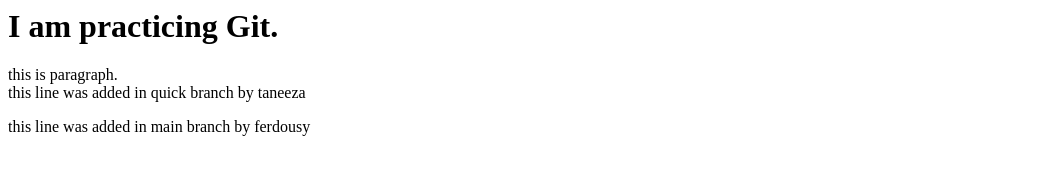
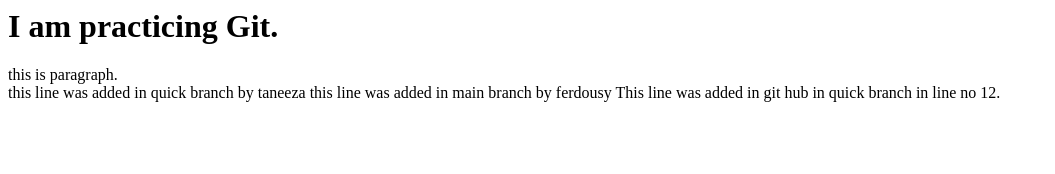
Before and after one commit to taneeza/Git_Practice, a plain HTML site: page index.html in a window 1280 px wide. Shown: the whole page, without its empty margins (0-1055 px from the left). Drawn offline with Linux system fonts and the light colour scheme.

Commit message:
Update index.html

```diff
--- a/index.html
+++ b/index.html
@@ -6,8 +6,9 @@
 <h1> I am practicing Git.</h1>
 <p> this is paragraph.
 <br>
-this line was added in quick branch by taneeza</p>
+this line was added in quick branch by taneeza
 
-this line was added in main branch by ferdousy </p>
+this line was added in main branch by ferdousy
+This line was added in git hub in quick branch in line no 12. </p>
 </body>
 </html>
```
